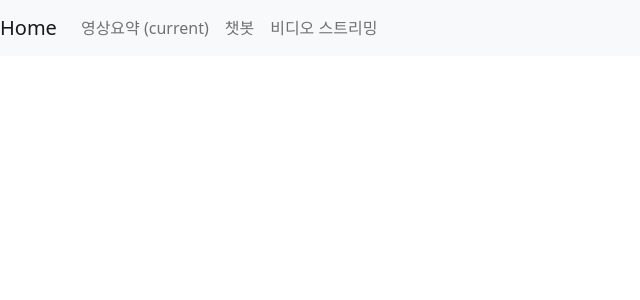
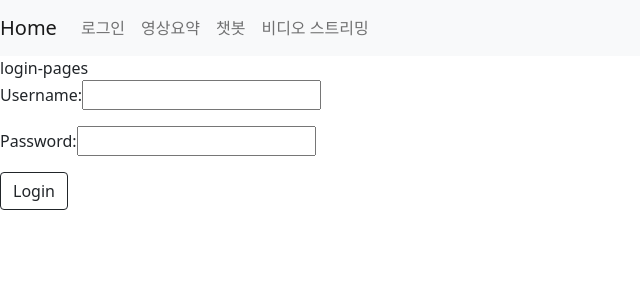
Before and after one commit to wjs2063/chatbot-project, a Vue app in the folder frontend/: page /login in a window 1280 px wide. Shown: the top 300 px of the page, without its empty margins (0-640 px from the left). Built offline with nearby package versions, Linux system fonts and the light colour scheme.

Commit message:
feat : add refresh_token && frontend login-form

```diff
--- a/frontend/src/App.vue
+++ b/frontend/src/App.vue
@@ -14,30 +14,22 @@
 
     <div class="collapse navbar-collapse" id="navbarSupportedContent">
       <ul class="navbar-nav mr-auto">
+        <li class="nav-item-login">
+          <router-link class="nav-link" to="/login">로그인</router-link>
+        </li>
+
         <li class="nav-item active">
-          <router-link class="nav-link" to="/SummarizeVideo">영상요약 <span class="sr-only">(current)</span></router-link>
+          <router-link class="nav-link" to="/SummarizeVideo">영상요약</router-link>
         </li>
-        <li class="nav-item">
+        <li class="nav-item-chatbot">
           <router-link class="nav-link" to="/chatbot">챗봇</router-link>
         </li>
-        <li class="nav-item">
+        <li class="nav-item-streaming">
           <router-link class="nav-link" to="/video/streaming">비디오 스트리밍</router-link>
         </li>
-        <!--                <li class="nav-item dropdown">-->
-        <!--                    <a class="nav-link dropdown-toggle" href="#" id="navbarDropdown" role="button"-->
-        <!--                       data-toggle="dropdown" aria-haspopup="true" aria-expanded="false">-->
-        <!--                        Dropdown-->
-        <!--                    </a>-->
-        <!--                    <div class="dropdown-menu" aria-labelledby="navbarDropdown">-->
-        <!--                        <a class="dropdown-item" href="#">Action</a>-->
-        <!--                        <a class="dropdown-item" href="#">Another action</a>-->
-        <!--                        <div class="dropdown-divider"></div>-->
-        <!--                        <a class="dropdown-item" href="#">Something else here</a>-->
-        <!--                    </div>-->
-        <!--                </li>-->
-        <!--                <li class="nav-item">-->
-        <!--                    <a class="nav-link disabled" href="#">Disabled</a>-->
-        <!--                </li>-->
+        <!--        <li class="nav-item-login">-->
+        <!--          <router-link class="nav-link" to="/login">로그인</router-link>-->
+        <!--        </li>-->
       </ul>
       <!--            <form class="form-inline my-2 my-lg-0">-->
       <!--                <input class="form-control mr-sm-2" type="search" placeholder="Search" aria-label="Search">-->
--- a/frontend/src/components/ChatBot.vue
+++ b/frontend/src/components/ChatBot.vue
@@ -94,8 +94,11 @@ const get_message = async () => {
 
               <div class="form-outline">
                                 <textarea class="form-control" id="textAreaExample" rows="4"
-                                          @keyup.enter="get_message" v-model="user_message"></textarea>
+                                           v-model="user_message">
+
+                                </textarea>
                 <label class="form-label" for="textAreaExample">Type your message</label>
+                <button @click.prevent="get_message">Submit</button>
               </div>
 
 
--- /dev/null
+++ b/frontend/src/components/LoginForm.vue
@@ -0,0 +1,33 @@
+<template>
+  <form name="login-form">
+    <div class="mb-3">
+      <label for="username">Username: </label>
+      <input id="username" type="text"/>
+    </div>
+    <div class="mb-3">
+      <label for="password">Password: </label>
+      <input id="password" type="password"/>
+    </div>
+    <button class="btn btn-outline-dark" type="submit">
+      Login
+    </button>
+  </form>
+</template>
+
+<script>
+export default {
+  name: 'LoginView',
+  data() {
+    return {
+      input: {
+        username: "",
+        password: ""
+      }
+    }
+  }
+}
+</script>
+
+<style scoped>
+
+</style>
--- a/frontend/src/pages/HomePageindex.vue
+++ b/frontend/src/pages/HomePageindex.vue
@@ -4,6 +4,7 @@
 
 <template>
     <div>Welcome to Home</div>
+
 </template>
 
 <style scoped>
--- /dev/null
+++ b/frontend/src/pages/Login/LoginFormindex.vue
@@ -0,0 +1,12 @@
+<script setup>
+  import LoginForm from "@/components/LoginForm.vue"
+</script>
+
+<template>
+  <div>login-pages</div>
+  <LoginForm />
+</template>
+
+<style scoped>
+
+</style>
--- a/frontend/src/router/index.js
+++ b/frontend/src/router/index.js
@@ -5,6 +5,7 @@ import Home from '../pages/HomePageindex.vue'
 import Summarize from '@/pages/summarizeVideo/SummarizeVideoindex.vue'
 import Chatbot from '@/pages/chatbot/ChatBotindex.vue'
 import VideoStreaming from '@/pages/video_streaming/VideoStreamingindex.vue'
+import LoginForm from "@/pages/Login/LoginFormindex.vue";
 const router = createRouter(
     {
         history :createWebHistory(),
@@ -28,6 +29,11 @@ const router = createRouter(
                 path : '/video/streaming',
                 name : 'streaming',
                 component : VideoStreaming
+            },
+            {
+                path : '/login',
+                name : 'sign-up',
+                component : LoginForm
             }
         ]
     }
```
Also changed, not shown: 2 other files (tests, documents, lock files or other folders). Lines whose indentation alone changed are shown as unchanged.
